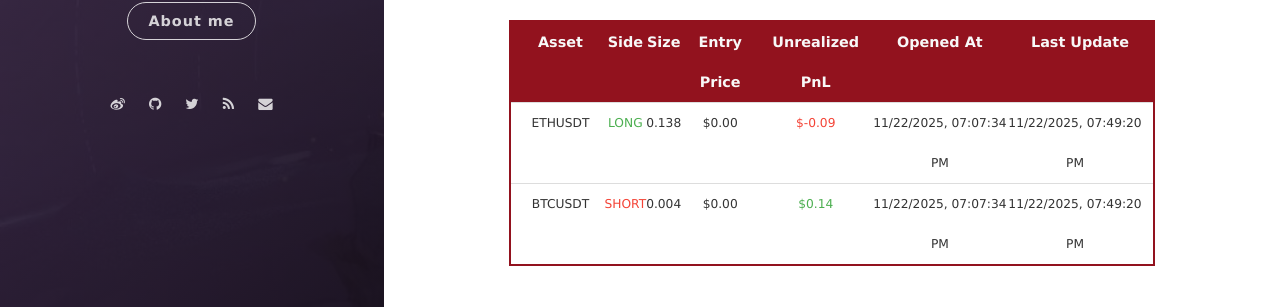
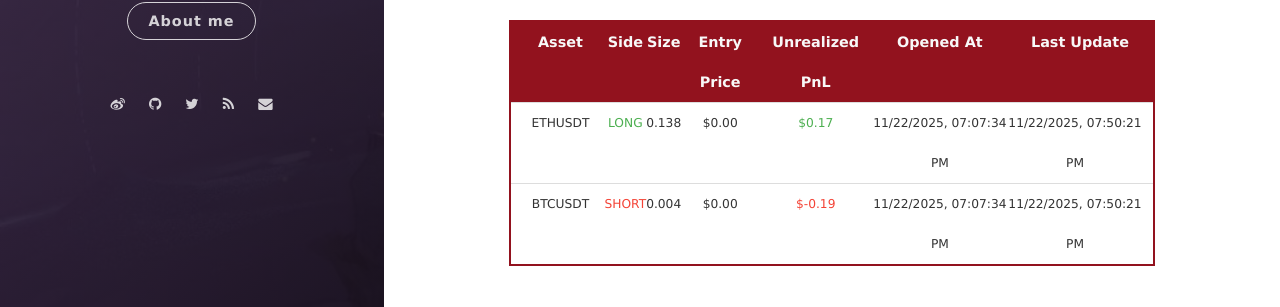
Before and after one commit to leeyegy/leeyegy.github.io, a Jekyll site: the page built from live-trading.html, in a window 1280 px wide and 945 px high. Shown: the part 579-886 px from the top of the window. Built offline with Jekyll 4.4.1, drawn with Linux system fonts in a browser that asks for light colours; nearby versions of some CDN libraries.

Commit message:
AccountMonitor: refresh positions 2025-11-23T03:50:21+08:00

```diff
--- a/assets/data/binance/positions.json
+++ b/assets/data/binance/positions.json
@@ -4,17 +4,17 @@
     "side": "LONG",
     "size": 0.138,
     "entryPrice": 0.0,
-    "unrealizedPnl": -0.09130572,
+    "unrealizedPnl": 0.17073381,
     "openedAt": "2025-11-23T03:07:34+08:00",
-    "reportedAt": "2025-11-23T03:49:20+08:00"
+    "reportedAt": "2025-11-23T03:50:21+08:00"
   },
   {
     "symbol": "BTCUSDT",
     "side": "SHORT",
     "size": 0.004,
     "entryPrice": 0.0,
-    "unrealizedPnl": 0.13963623,
+    "unrealizedPnl": -0.19211414,
     "openedAt": "2025-11-23T03:07:34+08:00",
-    "reportedAt": "2025-11-23T03:49:20+08:00"
+    "reportedAt": "2025-11-23T03:50:21+08:00"
   }
 ]
```
